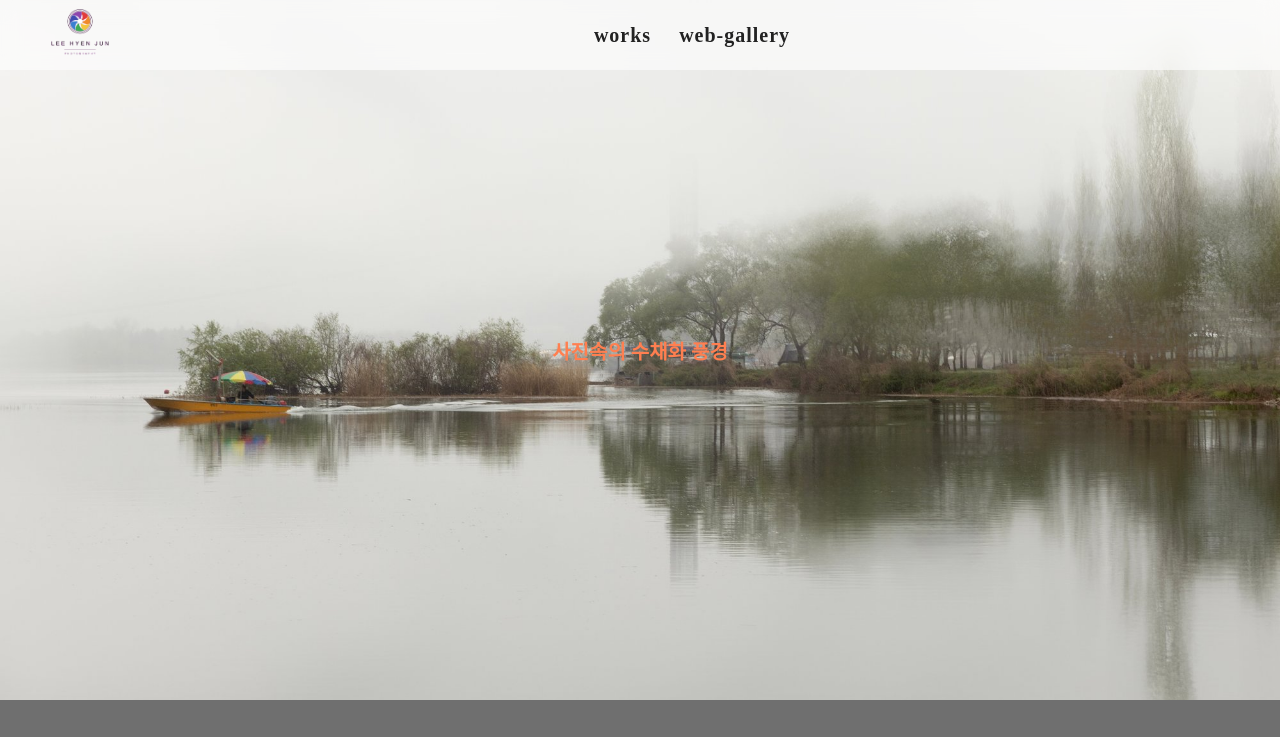
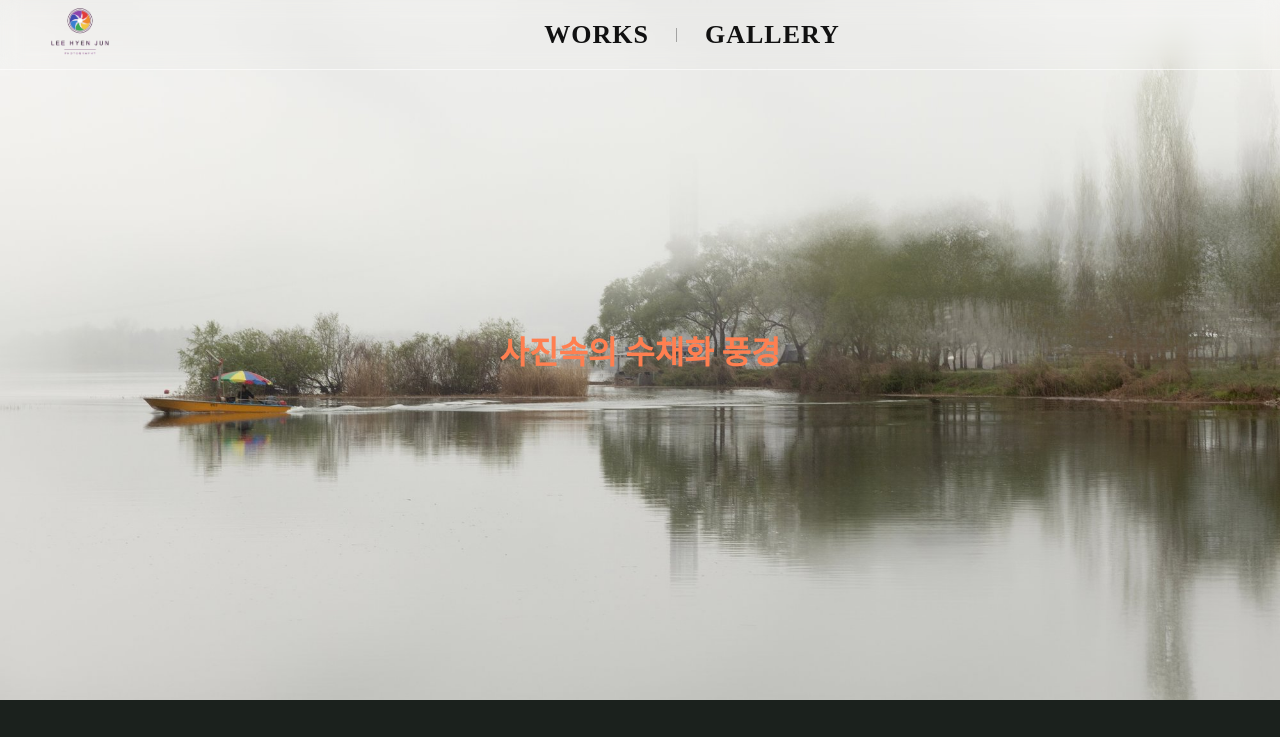
Before and after one commit to DavidLee-hub/webgallery, a website: page index.html in a window 1280 px wide. Shown: the top 737 px of the page. Drawn offline with nearby package versions, Linux system fonts and the light colour scheme; grey boxes are pictures that could not be loaded.

Commit message:
헤더 GNB 스타일 개선 및 콘텐츠 영역 배경색 변경
- gnb 메뉴 간격/구분선/폰트 크기 조정, 대문자 표기
- main-visual 문구 폰트 크기 확대
- .contents 배경색을 #1b211d로 변경

```diff
--- a/css/main.css
+++ b/css/main.css
@@ -34,7 +34,8 @@ body {
   width: 100%;
   z-index: 100;
   height: var(--header-h);
-  background-color: rgba(255, 255, 255, 0.6);
+  -background-color: rgba(255, 255, 255, 0.6);
+  border-bottom:1px solid rgba(255,255,255,0.6);
   backdrop-filter: blur(10px);
   display: flex;
   align-items: center;
@@ -69,14 +70,27 @@ body {
 .gnb ul {
   list-style: none;
   display: flex;
-  gap: 28px;
+  gap: 56px;
   padding: 14px 36px;
+}
+.gnb ul li:not(:last-child) {
+  position: relative;
+}
+.gnb ul li:not(:last-child)::after {
+  content: "";
+  position: absolute;
+  top: 50%;
+  right: -28px;
+  transform: translateY(-50%);
+  width: 1px;
+  height: 14px;
+  background: rgba(0, 0, 0, 0.3);
 }
 .gnb a {
   text-decoration: none;
-  color: var(--ink);
+  color: #111;
   font-family: 'Times New Roman', Times, serif;
-  font-size: 20px;
+  font-size: 26px;
   font-weight: bold;
   letter-spacing: 1px;
 }
@@ -147,7 +161,7 @@ body {
 
 /* ================== CONTENTS 공통 ================== */
 .contents {
-  background: var(--area-2);
+  background-color: #1b211d;
   display: flex;
   align-items: center;
   justify-content: center;
--- a/index.html
+++ b/index.html
@@ -39,8 +39,8 @@
       <a href="index.html" class="logo"><img src="img/leehyenjun_rainbow_logo.gif" alt="LEE HYEN JUN"></a>
       <nav class="gnb">
         <ul>
-          <li><a href="projects.html">works</a></li>
-          <li><a href=https://gallery.junphoto.co.kr/gallery.html>web-gallery</a></li>
+          <li><a href="projects.html">WORKS</a></li>
+          <li><a href=https://gallery.junphoto.co.kr/gallery.html>GALLERY</a></li>
         </ul>
       </nav>
     </div>
@@ -48,7 +48,7 @@
 
   <!-- ============ MAIN-VISUAL (600px / inner 540px) ============ -->
   <section class="main-visual"><span style="position: absolute; width: 100%; text-align: center;
-  z-index: 1;font-family: 'Times New Roman', Times, serif;font-size:20px; font-weight: bold;
+  z-index: 1;font-family: 'Times New Roman', Times, serif;font-size:32px; font-weight: bold;
   color:coral;">사진속의 수채화 풍경</span>
     <div class="main-visual__inner">
         <div class="slide"><img src="img/slide-1.jpg" alt="slide 1"></div>
```
